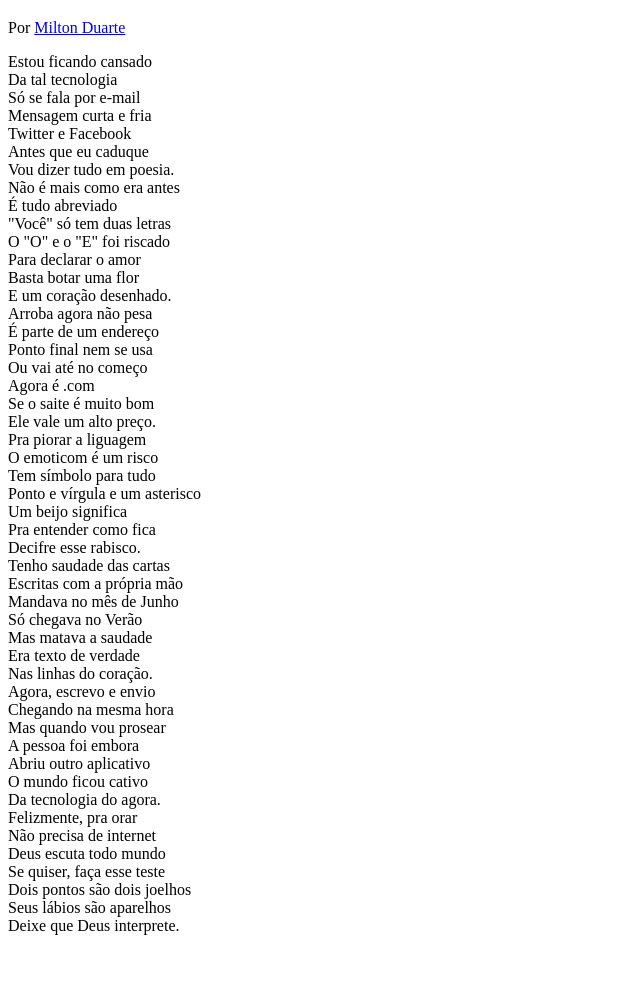
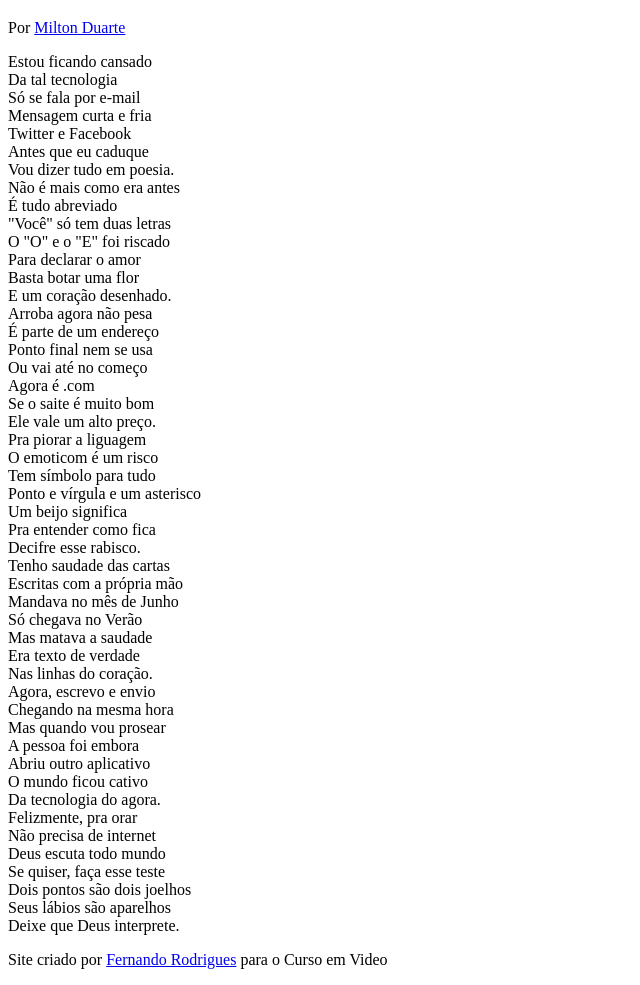
Before and after one commit to NandaoSpain/Projeto-Cordel-Moderno, a plain HTML site: page index.html in a window 1280 px wide. Shown: the part 61-1046 px from the top of the page, without its empty margins (0-640 px from the left). Before the commit the page ends 1004 px from the top, so only its background shows below. Drawn offline with Linux system fonts and the light colour scheme.

Commit message:
html finish

```diff
--- a/index.html
+++ b/index.html
@@ -5,6 +5,7 @@
     <meta http-equiv="X-UA-Compatible" content="IE=edge">
     <meta name="viewport" content="width=device-width, initial-scale=1.0">
     <title>Cordel Moderno</title>
+    <link rel="stylesheet" href="style.css">
 </head>
 <body>
 <header>
@@ -18,7 +19,7 @@
         Mensagem curta e fria <br>
         Twitter e Facebook <br>
         Antes que eu caduque <br>
-        Vou dizer tudo em poesia. <br>
+        Vou dizer tudo em poesia.
     </section>
     <section>
         Não é mais como era antes <br>
@@ -27,7 +28,7 @@
         O "O" e o "E" foi riscado <br>
         Para declarar o amor <br>
         Basta botar uma flor <br>
-        E um coração desenhado. <br>
+        E um coração desenhado.
     </section>
     <section>
         Arroba agora não pesa <br>
@@ -43,7 +44,7 @@
         Ponto e vírgula e um asterisco <br>
         Um beijo significa <br>
         Pra entender como fica <br>
-        Decifre esse rabisco. <br>
+        Decifre esse rabisco.
     </section>
     <section>
         Tenho saudade das cartas <br>
@@ -52,7 +53,7 @@
         Só chegava no Verão <br>
         Mas matava a saudade <br>
         Era texto de verdade <br>
-        Nas linhas do coração. <br>
+        Nas linhas do coração.
     </section>
     <section>
         Agora, escrevo e envio <br>
@@ -68,7 +69,10 @@
         Se quiser, faça esse teste <br>
         Dois pontos são dois joelhos <br>
         Seus lábios são aparelhos <br>
-        Deixe que Deus interprete. <br>
+        Deixe que Deus interprete.
     </section>
+    <footer>
+        <p>Site criado por <a href="https://github.com/NandaoSpain" target="_blank">Fernando Rodrigues</a> para o Curso em Video</p>
+    </footer>
 </body>
 </html>
--- /dev/null
+++ b/style.css
@@ -0,0 +1 @@
+@charset "UTF-8";
```
